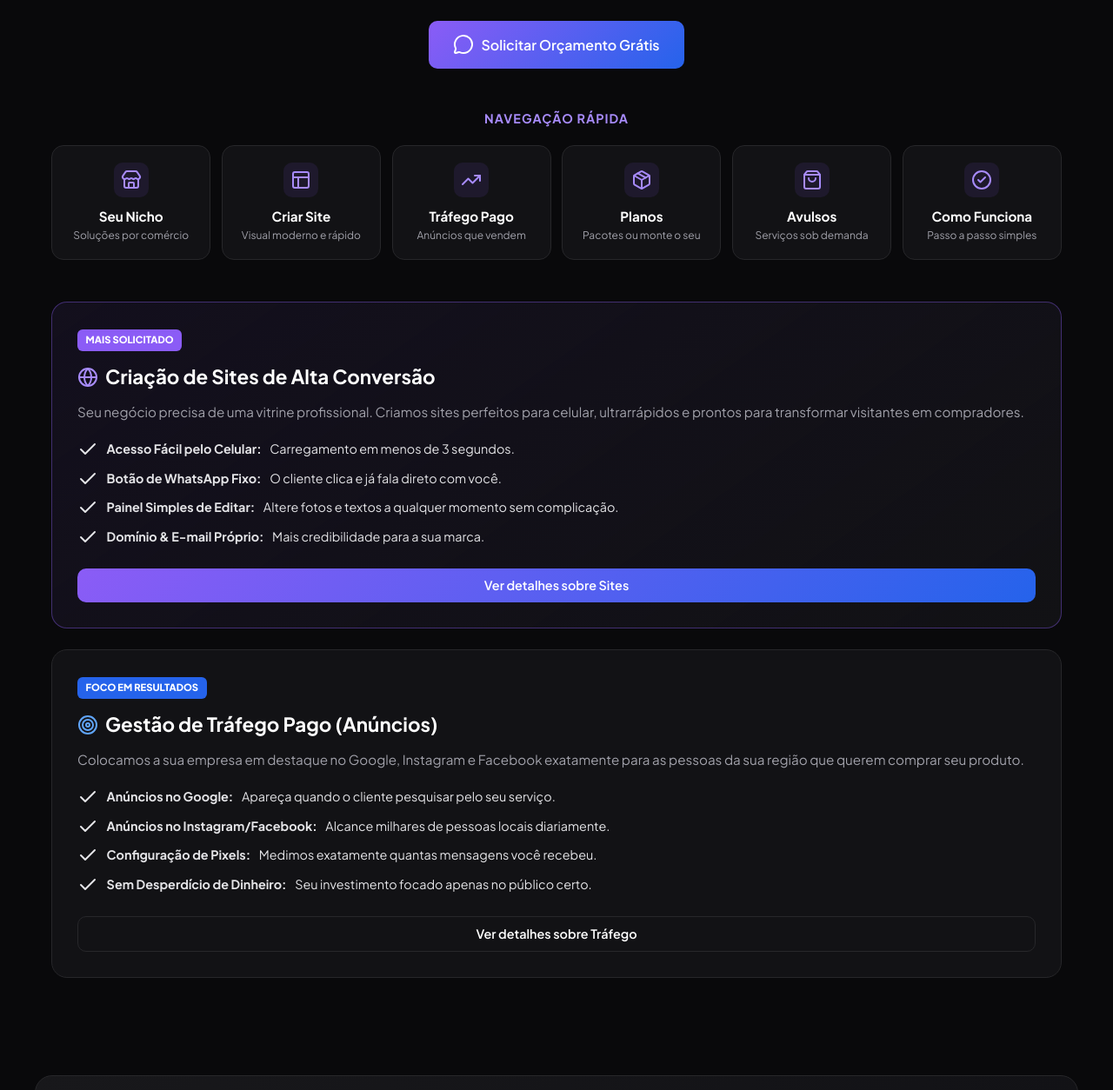
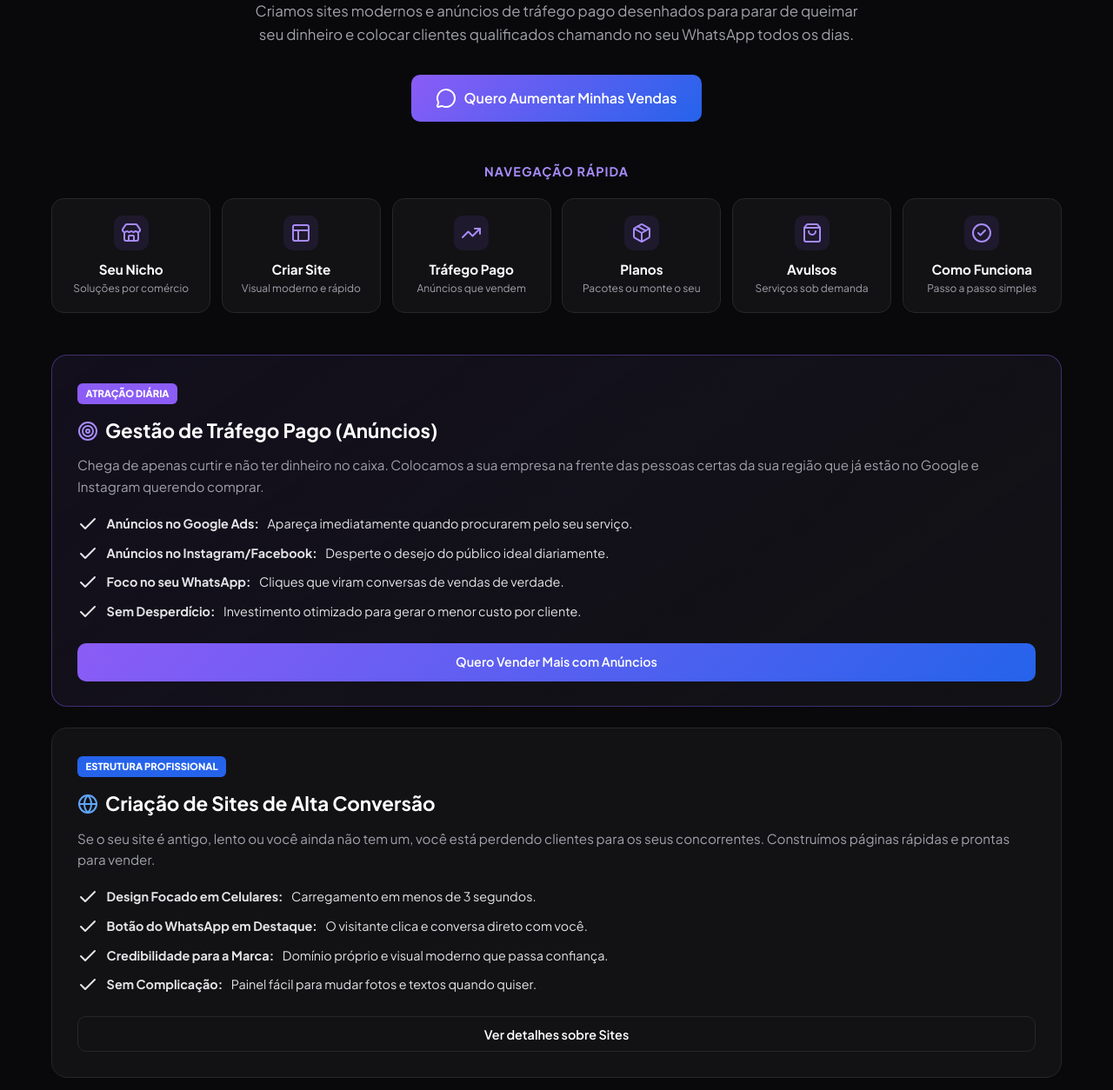
Before and after one commit to vertexagencycollab/VERTEX-AGENCY, a plain HTML site: page index.html in a window 1280 px wide. Shown: the part 317-1571 px from the top of the page at 87% size. Drawn offline with nearby package versions, Linux system fonts and the light colour scheme.

Commit message:
Update index.html

```diff
--- a/index.html
+++ b/index.html
@@ -916,17 +916,17 @@
 
     <main>
 
-        <!-- HOME PAGE -->
+        <!-- HOME PAGE (ATUALIZADA PARA MAIOR CONVERSÃO) -->
         <div id="page-home" class="page-content active">
             <section class="hero">
                 <div class="hero-badge">
-                    <i data-lucide="zap" size="14"></i> Estrutura digital feita para o seu negócio
-                </div>
-                <h1>Criação de Sites Profissionais & <span>Tráfego Pago</span></h1>
-                <p>Desenvolvemos sites modernos e colocamos o seu comércio, loja ou serviço no topo do Google e Instagram para atrair clientes prontos para comprar no seu WhatsApp.</p>
+                    <i data-lucide="zap" size="14"></i> Aceleração de Vendas para o seu Negócio
+                </div>
+                <h1>Sua Empresa Não Está <span>Vendendo Como Deveria?</span></h1>
+                <p>Criamos sites modernos e anúncios de tráfego pago desenhados para parar de queimar seu dinheiro e colocar clientes qualificados chamando no seu WhatsApp todos os dias.</p>
                 <div style="display: flex; gap: 0.8rem; justify-content: center; flex-wrap: wrap;">
-                    <a href="https://wa.me/5519989620949?text=Olá!%20Quero%20aumentar%20minhas%20vendas%20com%20Site%20e%20Tráfego." target="_blank" class="btn-cta" style="padding: 0.9rem 1.8rem; font-size: 1rem;">
-                        <i data-lucide="message-circle"></i> Solicitar Orçamento Grátis
+                    <a href="https://wa.me/5519989620949?text=Olá!%20Sinto%20que%20meu%20negócio%20não%20está%20vendendo%20como%20deveria%20e%20quero%20uma%20análise." target="_blank" class="btn-cta" style="padding: 0.9rem 1.8rem; font-size: 1rem;">
+                        <i data-lucide="message-circle"></i> Quero Aumentar Minhas Vendas
                     </a>
                 </div>
             </section>
@@ -978,29 +978,29 @@
                 <div class="featured-services">
 
                     <div class="featured-card highlight">
-                        <span class="featured-badge">Mais Solicitado</span>
-                        <h3><i data-lucide="globe" style="color: var(--primary-light);"></i> Criação de Sites de Alta Conversão</h3>
-                        <p>Seu negócio precisa de uma vitrine profissional. Criamos sites perfeitos para celular, ultrarrápidos e prontos para transformar visitantes em compradores.</p>
+                        <span class="featured-badge">Atração Diária</span>
+                        <h3><i data-lucide="target" style="color: var(--primary-light);"></i> Gestão de Tráfego Pago (Anúncios)</h3>
+                        <p>Chega de apenas curtir e não ter dinheiro no caixa. Colocamos a sua empresa na frente das pessoas certas da sua região que já estão no Google e Instagram querendo comprar.</p>
                         <ul class="feature-list">
-                            <li><i data-lucide="check"></i> <strong>Acesso Fácil pelo Celular:</strong> Carregamento em menos de 3 segundos.</li>
-                            <li><i data-lucide="check"></i> <strong>Botão de WhatsApp Fixo:</strong> O cliente clica e já fala direto com você.</li>
-                            <li><i data-lucide="check"></i> <strong>Painel Simples de Editar:</strong> Altere fotos e textos a qualquer momento sem complicação.</li>
-                            <li><i data-lucide="check"></i> <strong>Domínio & E-mail Próprio:</strong> Mais credibilidade para a sua marca.</li>
+                            <li><i data-lucide="check"></i> <strong>Anúncios no Google Ads:</strong> Apareça imediatamente quando procurarem pelo seu serviço.</li>
+                            <li><i data-lucide="check"></i> <strong>Anúncios no Instagram/Facebook:</strong> Desperte o desejo do público ideal diariamente.</li>
+                            <li><i data-lucide="check"></i> <strong>Foco no seu WhatsApp:</strong> Cliques que viram conversas de vendas de verdade.</li>
+                            <li><i data-lucide="check"></i> <strong>Sem Desperdício:</strong> Investimento otimizado para gerar o menor custo por cliente.</li>
                         </ul>
-                        <button onclick="navigateTo('servicos')" class="btn-cta" style="width: 100%; font-size: 0.9rem;">Ver detalhes sobre Sites</button>
+                        <a href="https://wa.me/5519989620949?text=Olá!%20Quero%20colocar%20anúncios%20rodando%20para%20atrair%20mais%20clientes." target="_blank" class="btn-cta" style="width: 100%; font-size: 0.9rem;">Quero Vender Mais com Anúncios</a>
                     </div>
 
                     <div class="featured-card">
-                        <span class="featured-badge" style="background: var(--primary-blue);">Foco em Resultados</span>
-                        <h3><i data-lucide="target" style="color: #60A5FA;"></i> Gestão de Tráfego Pago (Anúncios)</h3>
-                        <p>Colocamos a sua empresa em destaque no Google, Instagram e Facebook exatamente para as pessoas da sua região que querem comprar seu produto.</p>
+                        <span class="featured-badge" style="background: var(--primary-blue);">Estrutura Profissional</span>
+                        <h3><i data-lucide="globe" style="color: #60A5FA;"></i> Criação de Sites de Alta Conversão</h3>
+                        <p>Se o seu site é antigo, lento ou você ainda não tem um, você está perdendo clientes para os seus concorrentes. Construímos páginas rápidas e prontas para vender.</p>
                         <ul class="feature-list">
-                            <li><i data-lucide="check"></i> <strong>Anúncios no Google:</strong> Apareça quando o cliente pesquisar pelo seu serviço.</li>
-                            <li><i data-lucide="check"></i> <strong>Anúncios no Instagram/Facebook:</strong> Alcance milhares de pessoas locais diariamente.</li>
-                            <li><i data-lucide="check"></i> <strong>Configuração de Pixels:</strong> Medimos exatamente quantas mensagens você recebeu.</li>
-                            <li><i data-lucide="check"></i> <strong>Sem Desperdício de Dinheiro:</strong> Seu investimento focado apenas no público certo.</li>
+                            <li><i data-lucide="check"></i> <strong>Design Focado em Celulares:</strong> Carregamento em menos de 3 segundos.</li>
+                            <li><i data-lucide="check"></i> <strong>Botão do WhatsApp em Destaque:</strong> O visitante clica e conversa direto com você.</li>
+                            <li><i data-lucide="check"></i> <strong>Credibilidade para a Marca:</strong> Domínio próprio e visual moderno que passa confiança.</li>
+                            <li><i data-lucide="check"></i> <strong>Sem Complicação:</strong> Painel fácil para mudar fotos e textos quando quiser.</li>
                         </ul>
-                        <button onclick="navigateTo('servicos')" class="btn-cta" style="background: transparent; border: 1px solid var(--border); width: 100%; font-size: 0.9rem;">Ver detalhes sobre Tráfego</button>
+                        <button onclick="navigateTo('servicos')" class="btn-cta" style="background: transparent; border: 1px solid var(--border); width: 100%; font-size: 0.9rem;">Ver detalhes sobre Sites</button>
                     </div>
 
                 </div>
```
